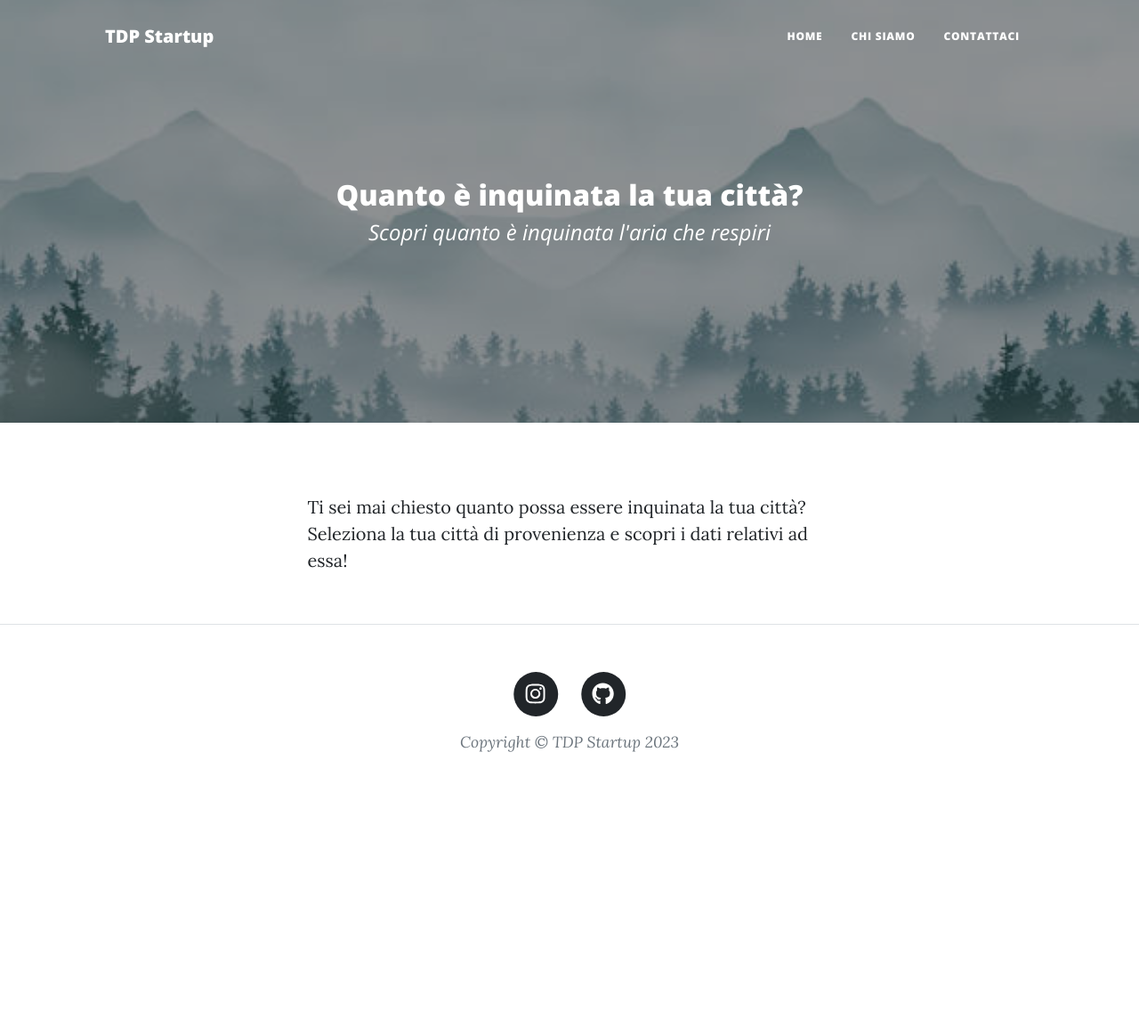
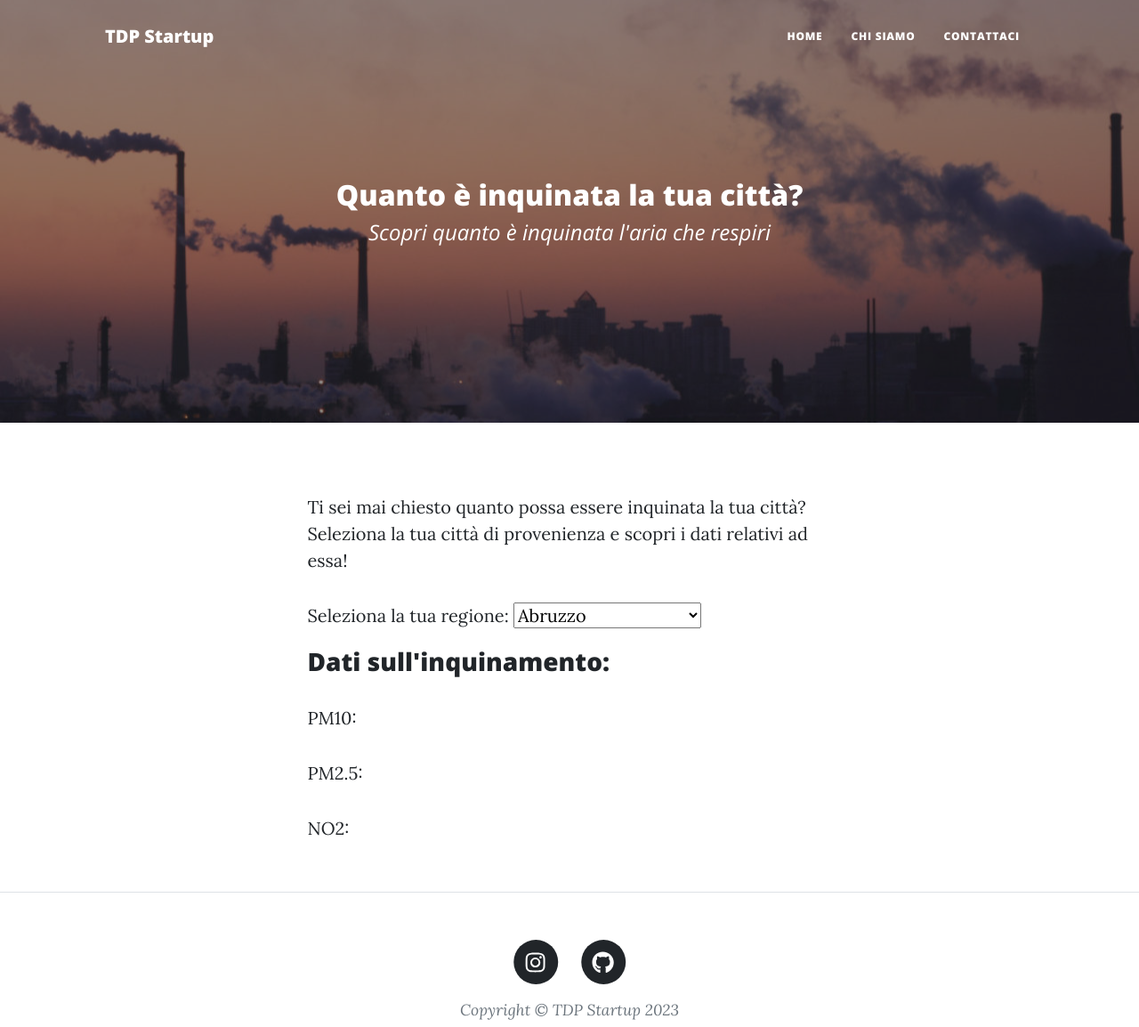
Before and after one commit to ABAJAJA/TDP_Progetto, a Flask app: template templates/blogpost/quanto-e-inquinata-la-tua-citta.html in a window 1280 px wide. Shown: the whole page at 89% size. Before the commit the page ends 845 px from the top, so only its background shows below. Run offline with Flask 3, Linux system fonts and the light colour scheme; the template is opened without the code that fills it, so the values that code supplies are empty; some libraries are stand-ins or nearby versions.

Commit message:
Creata Pagina che sfrutta api
Ho implementato le api inserendo un select in cascata con tutte le regioni italiane e il loro livello di inquinamento e ho aggiornato la foto in background

```diff
--- a/templates/blogpost/quanto-e-inquinata-la-tua-citta.html
+++ b/templates/blogpost/quanto-e-inquinata-la-tua-citta.html
@@ -1,5 +1,6 @@
 <!DOCTYPE html>
 <html lang="en">
+
 <head>
     <title>Progetto TDP</title>
     <meta charset="utf-8" />
@@ -12,6 +13,7 @@
     <link href="https://fonts.googleapis.com/css?family=Open+Sans:300italic,400italic,600italic,700italic,800italic,400,300,600,700,800" rel="stylesheet" type="text/css" />
     <link href="{{ url_for('static', filename='css/styles.css') }}" rel="stylesheet" />
 </head>
+
 <body>
     <nav class="navbar navbar-expand-lg navbar-light" id="mainNav">
         <div class="container px-4 px-lg-5">
@@ -29,7 +31,7 @@
             </div>
         </div>
     </nav>
-        <header class="masthead" style="background-image: url('{{ url_for('static', filename='img/post-inquinamento.jpg') }}">
+    <header class="masthead" style="background-image: url('{{ url_for('static', filename='img/post-inquinamento.jpg') }}')">
         <div class="container position-relative px-4 px-lg-5">
             <div class="row gx-4 gx-lg-5 justify-content-center">
                 <div class="col-md-10 col-lg-8 col-xl-7">
@@ -46,10 +48,39 @@
             <div class="row gx-4 gx-lg-5 justify-content-center">
                 <div class="col-md-10 col-lg-8 col-xl-7">
                     <p>
-                            Ti sei mai chiesto quanto possa essere inquinata la tua città?              <br />
-                            Seleziona la  tua città di provenienza e scopri i dati relativi ad essa!
+                        Ti sei mai chiesto quanto possa essere inquinata la tua città? <br /> Seleziona la tua città di provenienza e scopri i dati relativi ad essa!
                     </p>
-                        <!-- Make code for select that use API -->
+                    <div>
+                        <label for="region-select">Seleziona la tua regione:</label>
+                        <select id="region-select" name="region">
+                                <option value="Abruzzo">Abruzzo</option>
+                                <option value="Basilicata">Basilicata</option>
+                                <option value="Calabria">Calabria</option>
+                                <option value="Campania">Campania</option>
+                                <option value="Emilia-Romagna">Emilia-Romagna</option>
+                                <option value="Friuli-Venezia Giulia">Friuli-Venezia Giulia</option>
+                                <option value="Lazio">Lazio</option>
+                                <option value="Liguria">Liguria</option>
+                                <option value="Lombardia">Lombardia</option>
+                                <option value="Marche">Marche</option>
+                                <option value="Molise">Molise</option>
+                                <option value="Piemonte">Piemonte</option>
+                                <option value="Puglia">Puglia</option>
+                                <option value="Sardegna">Sardegna</option>
+                                <option value="Sicilia">Sicilia</option>
+                                <option value="Toscana">Toscana</option>
+                                <option value="Trentino-Alto Adige">Trentino-Alto Adige</option>
+                                <option value="Umbria">Umbria</option>
+                                <option value="Valle d'Aosta">Valle d'Aosta</option>
+                                <option value="Veneto">Veneto</option>
+                            </select>
+                    </div>
+                    <div id="pollution-data" style="margin-top: 20px">
+                        <h3>Dati sull'inquinamento:</h3>
+                        <p>PM10: <span id="pm10"></span></p>
+                        <p>PM2.5: <span id="pm2_5"></span></p>
+                        <p>NO2: <span id="no2"></span></p>
+                    </div>
                 </div>
             </div>
         </div>
@@ -85,5 +116,29 @@
 
     <script src="https://cdn.jsdelivr.net/npm/bootstrap@5.2.3/dist/js/bootstrap.bundle.min.js"></script>
     <script src="{{ url_for('static', filename='js/scripts.js') }}"></script>
+    <script>
+        document.getElementById('region-select').addEventListener('change', function() {
+            const region = this.value;
+            fetch('127.0.0.1:5000/api/v1/getcitypollution', {
+                    method: 'GET',
+                    headers: {
+                        "X-Api-Token": "SJPTjZSxUWGGTUTGVUDoteNOPNRCdHsS"
+                    }
+                })
+                .then(response => {
+                    if (!response.ok) {
+                        throw new Error('Errore nella richiesta: ' + response.statusText);
+                    }
+                    return response.json();
+                })
+                .then(data => {
+                    document.getElementById('pm10').textContent = data.pm10;
+                    document.getElementById('pm2_5').textContent = data.pm2_5;
+                    document.getElementById('no2').textContent = data.NO2;
+                })
+                .catch(error => console.error('Errore nella richiesta:', error));
+        });
+    </script>
 </body>
+
 </html>
```
Also changed, not shown: static/img/post-inquinamento.jpg, 1 other file. Lines whose indentation alone changed are shown as unchanged.
